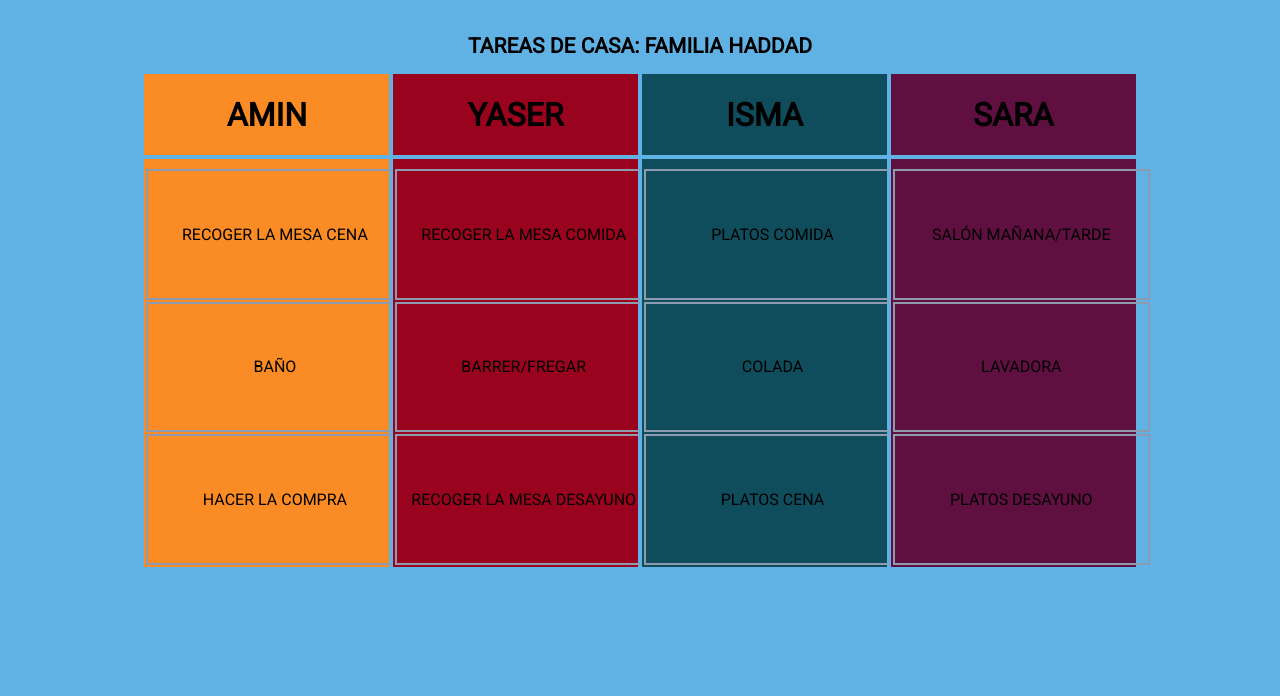
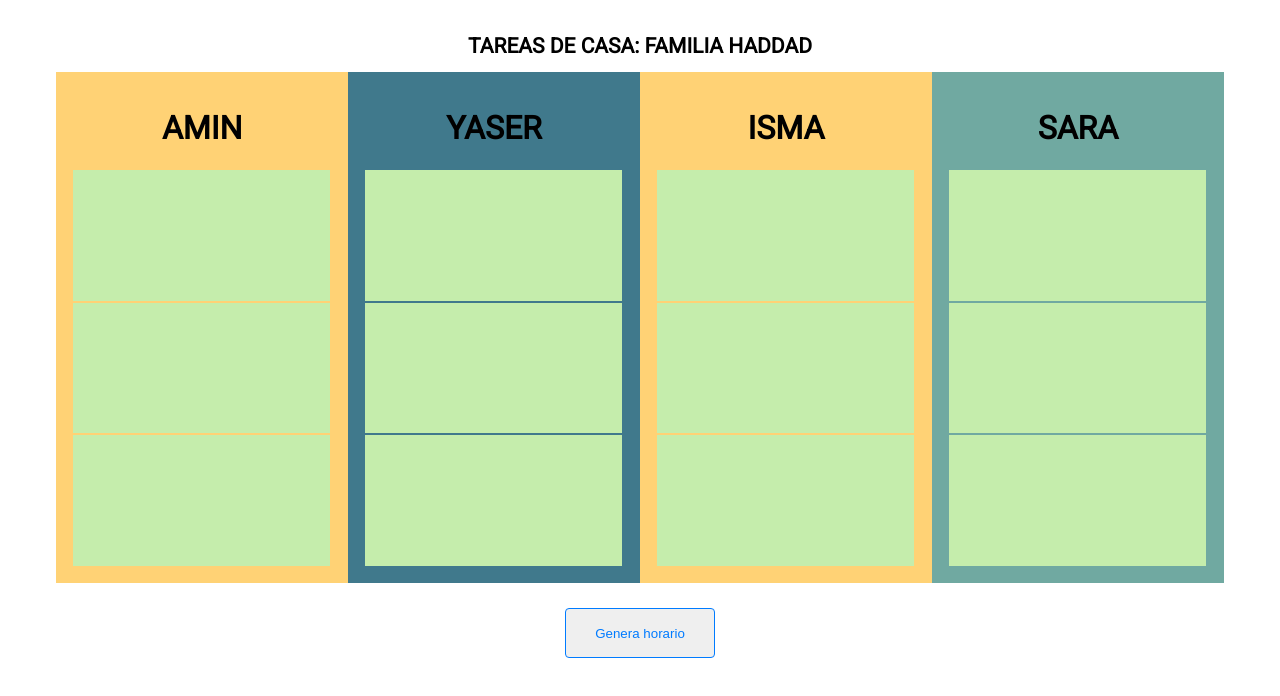
Before and after one commit to yaseerhee/TareasCasa, a plain HTML site: page index.html in a window 1280 px wide. Drawn offline with Linux system fonts and the light colour scheme.

Commit message:
borders eliminados y boton creado que genera

```diff
--- a/css/estilos.css
+++ b/css/estilos.css
@@ -2,7 +2,7 @@
 
 html{
     padding: 20px;
-    background-color: #60B2E5;
+    background-color: #ffffff;
     font-family: 'Roboto', sans-serif;
 }
 
@@ -21,27 +21,23 @@ html{
 }
 
 .contenedorAmin,.contenedorYaser,.contenedorIsma,.contenedorSara{
-    border: 2px solid #60B2E5;
-    width: 20%;
-}
-
-hr{
-    border: 2px solid #60B2E5;
+    width: 21.4%;
+    padding: 15px;
 }
 
 .contenedorAmin{
-    background-color:#fb8b24;
+    background-color:#ffd275;
 }
 
 .contenedorYaser{
-    background-color: #9a031e;
+    background-color: #40798c;
 }
 .contenedorIsma{
-    background-color: #0f4c5c;
+    background-color: #ffd275;
 }
 
 .contenedorSara{
-    background-color: #5f0f40;
+    background-color: #70a9a1;
 }
 table{
     width: 261px;
@@ -50,5 +46,24 @@ table{
     height: 400px;
 }
 table td{
-    border:2px solid #8e9aaf;
+    background-color: #c5edac;
 }
+
+
+#btn1{
+    margin: 25px;
+    height: 50px;
+    width: 150px;
+    padding: .375rem .75rem;
+    border: 1px solid #007bff;
+    border-radius: .25rem;
+    color: #007bff;
+    transition: color .15s ease-in-out,
+    background-color .15s ease-in-out;
+}
+
+#boton{
+    display: flex;
+    align-items: center;
+    justify-content: center;
+}
--- a/index.html
+++ b/index.html
@@ -11,7 +11,6 @@
     <div class="contenedor">
         <div class="contenedorAmin">
             <h1>AMIN</h1>
-            <hr>
             <table>
                 <tr>
                     <td id="tareaA1"></td>
@@ -27,7 +26,6 @@
 
         <div class="contenedorYaser">
             <h1>YASER</h1>
-            <hr>
             <table>
                 <tr>
                     <td id="tareaY1"></td>
@@ -42,7 +40,6 @@
         </div>
         <div class="contenedorIsma">
             <h1>ISMA</h1>
-            <hr>
             <table>
                 <tr>
                     <td id="tareaI1"></td>
@@ -57,7 +54,6 @@
         </div>
         <div class="contenedorSara">
             <h1>SARA</h1>
-            <hr>
             <table>
                 <tr>
                     <td id="tareaS1"></td>
@@ -71,6 +67,9 @@
             </table>
         </div>
     </div>
+    <div id="boton">
+        <input type="button" id="btn1" name="btn1" value="Genera horario" onclick="aleatorio();" />
+    </div>
     <script src="js/app.js"></script>
 </body>
 </html>
--- a/js/app.js
+++ b/js/app.js
@@ -48,5 +48,3 @@ function aleatorio() {
   document.getElementById("tareaS2").innerHTML = tareas[10];
   document.getElementById("tareaS3").innerHTML = tareas[11];
 }
-
-aleatorio();
```
